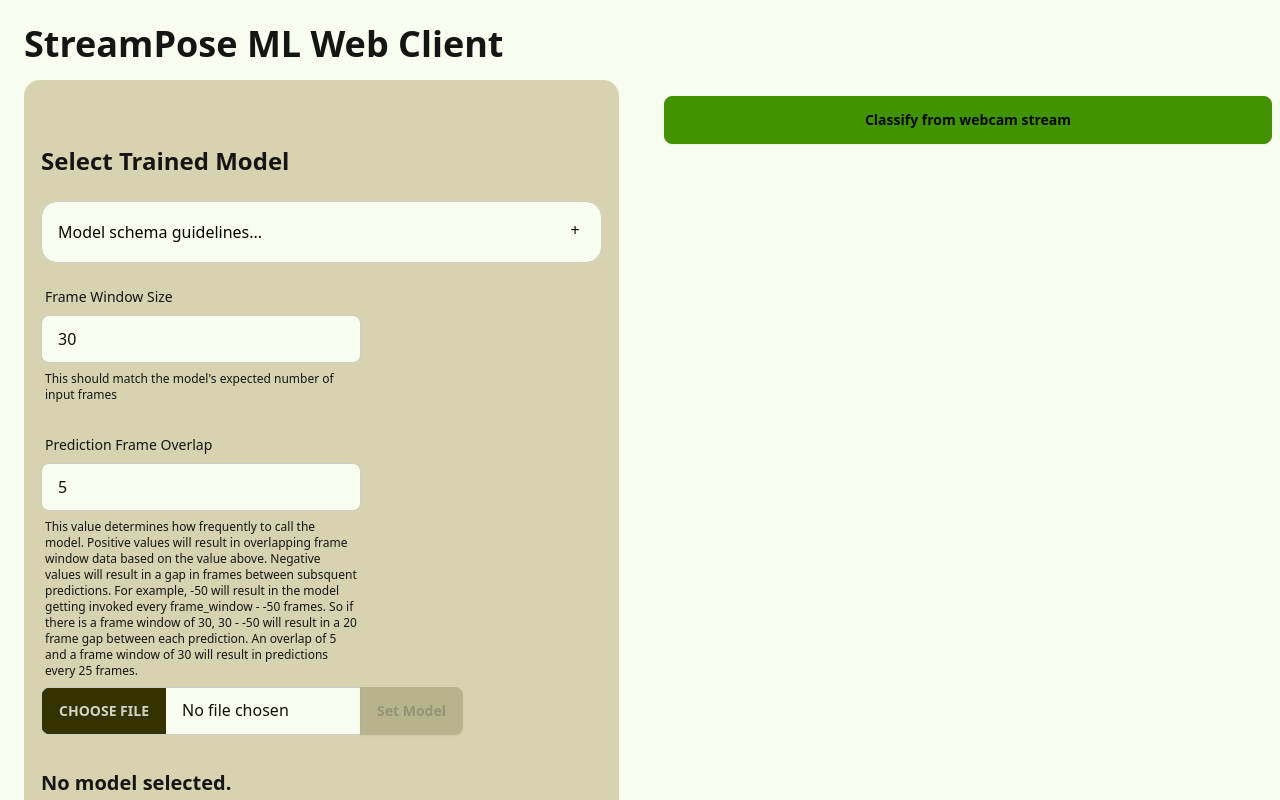
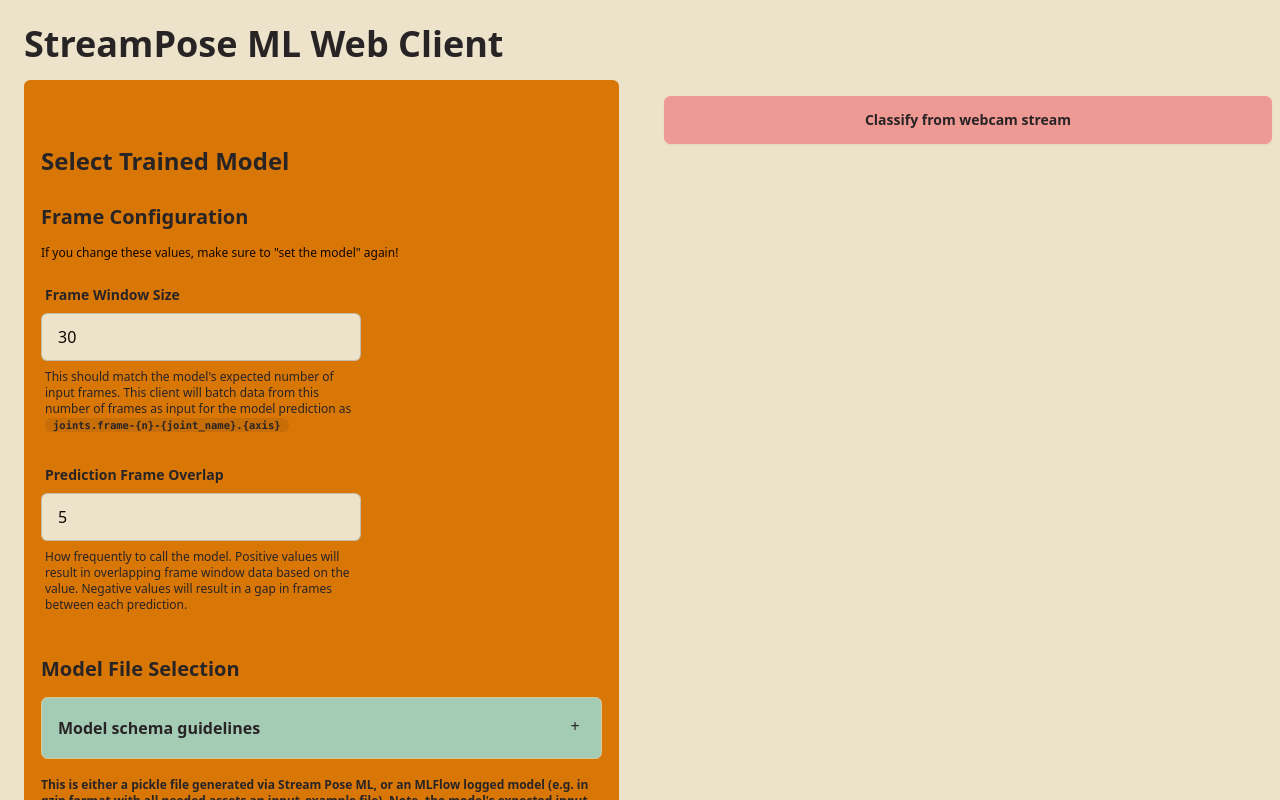
Before and after one commit to mrilikecoding/StreamPoseML, a React (Vite) app in the folder web_ui/: page / in a window 1280 px wide. Shown: the top 800 px of the page. Built offline with nearby package versions, Linux system fonts and the light colour scheme.

Commit message:
ui updates; use request data params

```diff
--- a/web_ui/index.html
+++ b/web_ui/index.html
@@ -1,13 +1,10 @@
-<!DOCTYPE html>
-<html data-theme="lemonade" lang="en">
+<!doctype html>
+<html data-theme="retro" lang="en">
   <head>
     <meta charset="utf-8" />
     <link rel="icon" href="favicon.ico" />
     <meta name="viewport" content="width=device-width, initial-scale=1" />
-    <meta
-      name="description"
-      content="Stream Pose ML: Web UI"
-    />
+    <meta name="description" content="Stream Pose ML: Web UI" />
     <link rel="apple-touch-icon" href="logo192.png" />
     <link rel="manifest" href="manifest.json" />
     <title>Stream Pose ML: Web UI</title>
--- a/web_ui/src/components/ModelSelector.jsx
+++ b/web_ui/src/components/ModelSelector.jsx
@@ -13,8 +13,8 @@ function ModelSelector({ setModel }) {
     const data = new FormData();
     data.append("filename", selectedFile.name);
     data.append("file", selectedFile);
-    data.append("frame_window_size", frameWindowSize); // Adding frame window size
-    data.append("frame_window_overlap", frameWindowOverlap); // Adding frame window overlap
+    data.append("frame_window_size", frameWindowSize);
+    data.append("frame_window_overlap", frameWindowOverlap);
 
     fetch(import.meta.env.VITE_STREAM_POSE_ML_API_ENDPOINT + "/set_model", {
       body: data,
@@ -30,10 +30,64 @@ function ModelSelector({ setModel }) {
   return (
     <>
       <h2>Select Trained Model</h2>
-      <div className="collapse collapse-plus collapse w-full border border-base-300 bg-base-100 rounded-box">
+      <h3>Frame Configuration</h3>
+      <div className="text-xs">
+        If you change these values, make sure to "set the model" again!
+      </div>
+      <div className="form-control mt-4">
+        <label className="form-control w-full max-w-xs">
+          <div className="label">
+            <span className="label-text">
+              <b>Frame Window Size</b>
+            </span>
+          </div>
+          <input
+            className="input input-bordered w-full max-w-xs"
+            type="number"
+            placeholder="Enter frame window size"
+            value={frameWindowSize}
+            onChange={(e) => setFrameWindowSize(parseInt(e.target.value) || 0)}
+          />
+          <div className="label">
+            <span className="label-text-alt">
+              This should match the model's expected number of input frames.
+              This client will batch data from this number of frames as input
+              for the model prediction as{" "}
+              <code>{"joints.frame-{n}-{joint_name}.{axis}"}</code>
+            </span>
+          </div>
+        </label>
+      </div>
+      <div className="form-control mt-4">
+        <label className="form-control w-full max-w-xs">
+          <div className="label">
+            <span className="label-text">
+              <b>Prediction Frame Overlap</b>
+            </span>
+          </div>
+          <input
+            className="input input-bordered w-full max-w-xs"
+            type="number"
+            placeholder="Enter frame window overlap"
+            value={frameWindowOverlap}
+            onChange={(e) =>
+              setFrameWindowOverlap(parseInt(e.target.value) || 0)
+            }
+          />
+          <div className="label">
+            <span className="label-text-alt">
+              How frequently to call the model. Positive values will result in
+              overlapping frame window data based on the value. Negative values
+              will result in a gap in frames between each prediction.
+            </span>
+          </div>
+        </label>
+      </div>
+      <h3>Model File Selection</h3>
+      <div className="bg-secondary collapse collapse-plus collapse w-full border border-base-300 bg-base-100 rounded-box">
         <input type="checkbox" className="peer" />
         <div className="collapse-title text-primary-content">
-          Model schema guidelines...
+          <b>Model schema guidelines</b>
         </div>
         <div className="collapse-content text-primary-content">
           <p>
@@ -63,53 +117,12 @@ function ModelSelector({ setModel }) {
           <code>x, y, z</code>
         </div>
       </div>
-      <div className="form-control mt-4">
-        <label className="form-control w-full max-w-xs">
-          <div className="label">
-            <span className="label-text">Frame Window Size</span>
-          </div>
-          <input
-            className="input input-bordered w-full max-w-xs"
-            type="number"
-            placeholder="Enter frame window size"
-            value={frameWindowSize}
-            onChange={(e) => setFrameWindowSize(parseInt(e.target.value) || 0)}
-          />
-          <div className="label">
-            <span className="label-text-alt">
-              This should match the model's expected number of input frames
-            </span>
-          </div>
-        </label>
-      </div>
-      <div className="form-control mt-4">
-        <label className="form-control w-full max-w-xs">
-          <div className="label">
-            <span className="label-text">Prediction Frame Overlap</span>
-          </div>
-          <input
-            className="input input-bordered w-full max-w-xs"
-            type="number"
-            placeholder="Enter frame window overlap"
-            value={frameWindowOverlap}
-            onChange={(e) =>
-              setFrameWindowOverlap(parseInt(e.target.value) || 0)
-            }
-          />
-          <div className="label">
-            <span className="label-text-alt">
-              This value determines how frequently to call the model. Positive
-              values will result in overlapping frame window data based on the
-              value above. Negative values will result in a gap in frames
-              between subsquent predictions. For example, -50 will result in the
-              model getting invoked every frame_window - -50 frames. So if there
-              is a frame window of 30, 30 - -50 will result in a 20 frame gap
-              between each prediction. An overlap of 5 and a frame window of 30
-              will result in predictions every 25 frames.
-            </span>
-          </div>
-        </label>
-      </div>
+      <h4 className="text-xs">
+        This is either a pickle file generated via Stream Pose ML, or an MLFlow
+        logged model (e.g. in gzip format with all needed assets an
+        input_example file). Note, the model's expected input must conform to
+        the this client's keypoint output format as described above.
+      </h4>
       <div className="join">
         <input
           className="file-input file-input-bordered w-full max-w-xs join-item"
```
Also changed, not shown: 1 other file (tests, documents, lock files or other folders).
